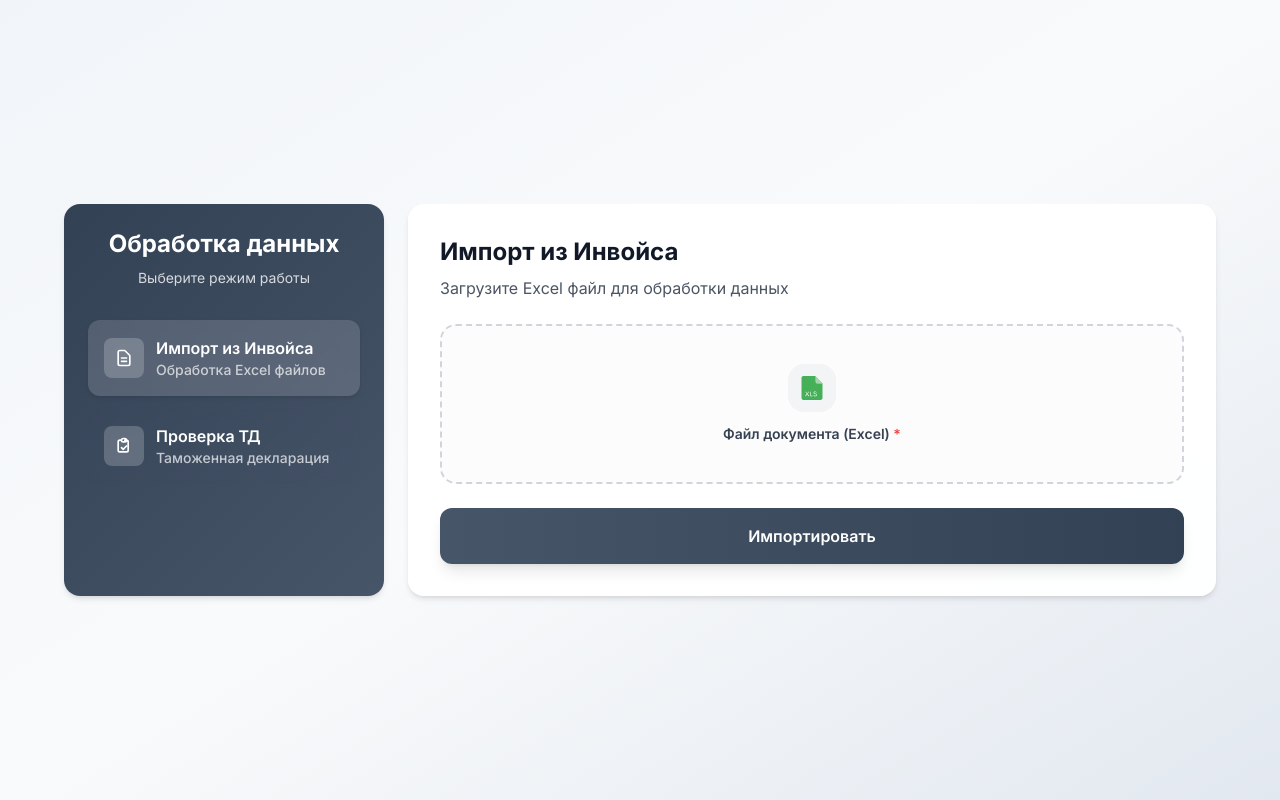
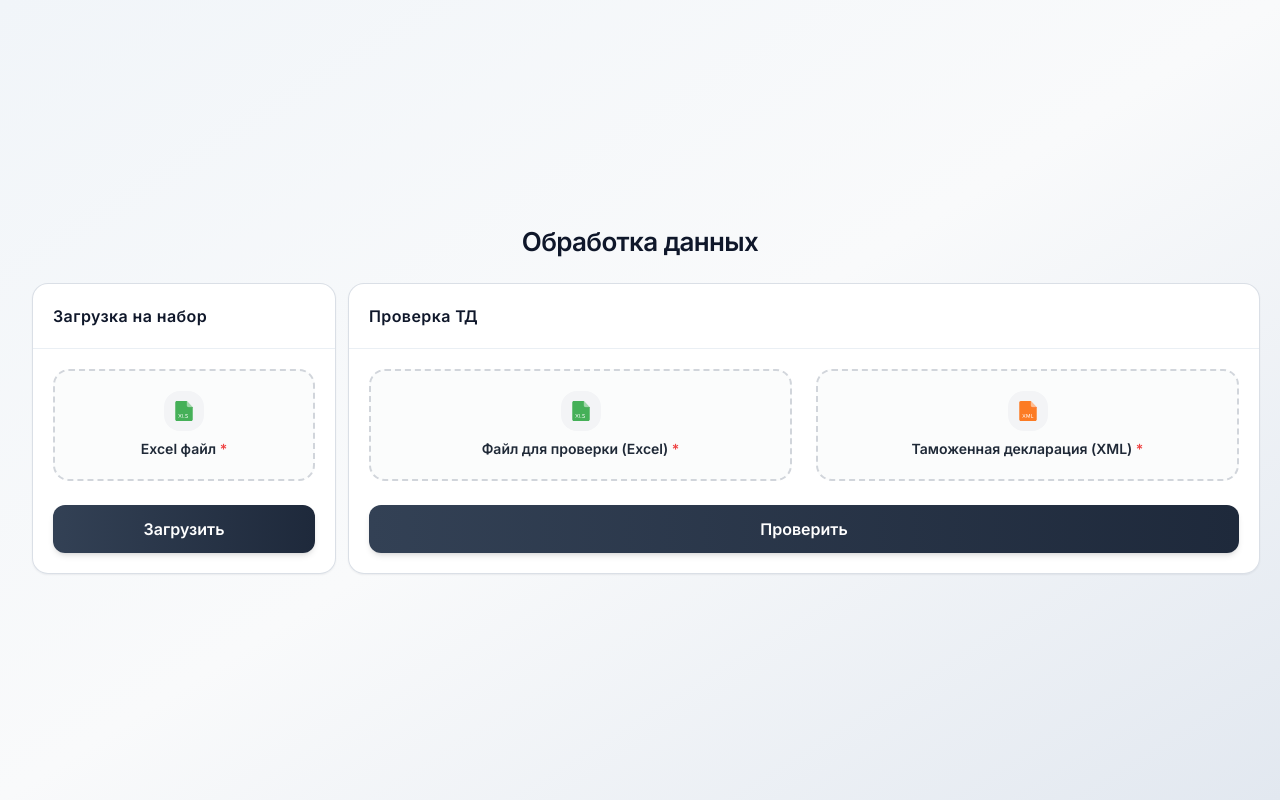
Before and after one commit to Wooodyy/mappingdata, a FastAPI app: page / in a window 1280 px wide. Run offline with FastAPI, Linux system fonts and the light colour scheme; some libraries are stand-ins or nearby versions.

Commit message:
update project

```diff
--- a/src/processors/unified.py
+++ b/src/processors/unified.py
@@ -196,7 +196,8 @@ def process_unified(file_content: bytes, CON_NUMBER: str = None) -> dict:
                 "Код ТН ВЭД": str(row.get('Unnamed: 1', '')).strip()[:6] if pd.notna(row.get('Unnamed: 1')) else '',
                 "Коммерческое описание товара": str(row.get('Unnamed: 2', '')).strip() if pd.notna(row.get('Unnamed: 2')) else '',
                 "Признак товара, свободного от применения запретов и ограничений (всегда 1)": 1,
-                "Информация об упаковке (0-БЕЗ, 1 С)": 1 if (weight_brutto > weight_netto) else 0,
+                "Информация об упаковке (0-БЕЗ, 1 С)":
+                    0 if row.get('Unnamed: 5', '').strip() in {"NE", "NF", "NG", "PP"} else (1 if weight_brutto >= weight_netto else 0),
                 #"Кол-во штук": float(row.get('Unnamed: 3', 0)) if pd.notna(row.get('Unnamed: 3')) else 0,
                 "Количество грузовых мест": quantity_places,
                 "Вид информации об упаковке (всегда 0)": 0,
@@ -219,7 +220,7 @@ def process_unified(file_content: bytes, CON_NUMBER: str = None) -> dict:
 
             sender_name = str(row.get('Unnamed: 13', '')).strip() + (f" П/П {str(row.get('Unnamed: 15', '')).strip()}" if pd.notna(row.get('Unnamed: 15')) and str(row.get('Unnamed: 15')).strip() else "")
             sender_address = str(row.get('Unnamed: 14', '')).strip()
-            recipient_name = str(row.get('Unnamed: 16', '')).strip() + (f" ДЛЯ {str(row.get('Unnamed: 18', '')).strip()}" if pd.notna(row.get('Unnamed: 18')) and str(row.get('Unnamed: 18')).strip() else "")
+            recipient_name = str(row.get('Unnamed: 16', '')).strip() + (f" П/П {str(row.get('Unnamed: 18', '')).strip()}" if pd.notna(row.get('Unnamed: 18')) and str(row.get('Unnamed: 18')).strip() else "")
             recipient_address = str(row.get('Unnamed: 17', '')).strip()
 
             # Сохраняем информацию об отправителе и получателе для каждого контейнера
--- a/templates/upload.html
+++ b/templates/upload.html
@@ -19,6 +19,19 @@
       };
     </script>
     <style>
+      /* Base typography / rendering */
+      html {
+        text-rendering: optimizeLegibility;
+        -webkit-font-smoothing: antialiased;
+        -moz-osx-font-smoothing: grayscale;
+        font-feature-settings: "cv02", "cv03", "cv04", "cv11";
+      }
+
+      body {
+        line-height: 1.5;
+        color: #0f172a;
+      }
+
       .autocomplete-wrap { position: relative; }
       .suggestion-layer {
         position: absolute;
@@ -57,52 +70,17 @@
       .card-shadow { box-shadow: 0 4px 6px -1px rgba(0, 0, 0, 0.1), 0 2px 4px -1px rgba(0, 0, 0, 0.06); }
       .pulse-animation { animation: pulse 2s cubic-bezier(0.4, 0, 0.6, 1) infinite; }
 
-      /* Professional sidebar design with muted colors */
-      .sidebar-nav {
-        background: linear-gradient(135deg, #334155 0%, #475569 100%);
-        backdrop-filter: blur(20px);
-        border-radius: 16px;
-        box-shadow: 0 4px 6px -1px rgba(0, 0, 0, 0.1), 0 2px 4px -1px rgba(0, 0, 0, 0.06);
+      /* Strict layout helpers */
+      .card-surface {
+        background: rgba(255, 255, 255, 0.985);
+        border: 1px solid rgba(148, 163, 184, 0.35);
+        backdrop-filter: none;
       }
 
-      .nav-item {
-        backdrop-filter: blur(10px);
-        transition: all 0.2s ease-in-out;
-      }
-
-      .nav-item.active {
-        background: rgba(255, 255, 255, 0.15);
-        box-shadow: 0 2px 4px rgba(0, 0, 0, 0.1);
-      }
-
-      .nav-item:hover:not(.active) {
-        background: rgba(255, 255, 255, 0.08);
-      }
-
-      /* Smooth content transitions without jerky movement */
-      .content-container {
-        min-height: 500px;
-      }
-
-      .main-content {
-        min-height: auto;
-        height: fit-content;
-      }
-
-      .mode-content {
-        display: none;
-        opacity: 0;
-        transition: opacity 0.25s ease-in-out;
-      }
-
-      .mode-content.active {
-        display: block;
-        opacity: 1;
-      }
-
-      /* Fade-in animation for smooth appearance */
-      .mode-content.active {
-        animation: fadeIn 0.25s ease-in-out;
+      /* Tidy focus ring for keyboard navigation */
+      .focus-ring:focus-visible {
+        outline: 3px solid rgba(59, 130, 246, 0.35);
+        outline-offset: 3px;
       }
 
       @keyframes fadeIn {
@@ -126,6 +104,11 @@
         box-shadow: 0 10px 25px -5px rgba(0, 0, 0, 0.1), 0 4px 6px -2px rgba(0, 0, 0, 0.05);
         border-color: #3b82f6;
         background-color: rgba(59, 130, 246, 0.05);
+      }
+
+      /* Strict, subtle cards */
+      .card-shadow {
+        box-shadow: 0 1px 2px rgba(15, 23, 42, 0.06);
       }
 
       .upload-zone:hover .upload-icon-container {
@@ -222,72 +205,38 @@
     </style>
   </head>
   <body class="min-h-screen bg-gradient-to-br from-slate-100 via-gray-50 to-slate-200 font-sans">
-    <div class="min-h-screen flex items-center justify-center p-4 sm:p-6 lg:p-8">
-      <main class="w-full max-w-6xl">
-        <div class="flex gap-6">
-          <!-- Сайдбар навигации -->
-          <div class="sidebar-nav w-80 p-6 flex-shrink-0">
-            <div class="text-center mb-8">
-              <h1 class="text-2xl font-bold text-white mb-2">
-                Обработка данных
-              </h1>
-              <p class="text-white/80 text-sm">
-                Выберите режим работы
-              </p>
+    <div class="min-h-screen flex items-center justify-center px-4 sm:px-6 lg:px-8 py-10 overflow-y-auto">
+      <main class="w-full max-w-7xl mx-auto">
+        <header class="mb-4 sm:mb-6 text-center">
+          <h1 class="text-2xl sm:text-[26px] font-semibold text-slate-900 tracking-tight leading-tight">
+            Обработка данных
+          </h1>
+        </header>
+
+        <div class="grid grid-cols-1 sm:grid-cols-[25%_75%] gap-3 items-start">
+          <!-- Карточка 1: Загрузка на набор -->
+          <section class="card-surface rounded-2xl card-shadow overflow-hidden">
+            <div class="p-4 sm:p-5 border-b border-slate-200/70">
+              <h2 class="text-base font-semibold text-slate-900 tracking-wide">Загрузка на набор</h2>
             </div>
-
-            <nav class="space-y-3">
-              <button id="mode1Btn" class="nav-item active w-full text-left p-4 rounded-xl text-white font-medium flex items-center gap-3 group">
-                <div class="w-10 h-10 bg-white/20 rounded-lg flex items-center justify-center group-hover:bg-white/30 transition-colors">
-                  <svg class="w-5 h-5" fill="none" stroke="currentColor" viewBox="0 0 24 24">
-                    <path stroke-linecap="round" stroke-linejoin="round" stroke-width="2" d="M9 12h6m-6 4h6m2 5H7a2 2 0 01-2-2V5a2 2 0 012-2h5.586a1 1 0 01.707.293l5.414 5.414a1 1 0 01.293.707V19a2 2 0 01-2 2z"/>
-                  </svg>
-                </div>
-                <div>
-                  <div class="font-semibold">Импорт из Инвойса</div>
-                  <div class="text-white/70 text-sm">Обработка Excel файлов</div>
-                </div>
-              </button>
-
-              <button id="mode2Btn" class="nav-item w-full text-left p-4 rounded-xl text-white font-medium flex items-center gap-3 group">
-                <div class="w-10 h-10 bg-white/20 rounded-lg flex items-center justify-center group-hover:bg-white/30 transition-colors">
-                  <svg class="w-5 h-5" fill="none" stroke="currentColor" viewBox="0 0 24 24">
-                    <path stroke-linecap="round" stroke-linejoin="round" stroke-width="2" d="M9 5H7a2 2 0 00-2 2v10a2 2 0 002 2h8a2 2 0 002-2V7a2 2 0 00-2-2h-2M9 5a2 2 0 002 2h2a2 2 0 002-2M9 5a2 2 0 012-2h2a2 2 0 012 2m-6 9l2 2 4-4"/>
-                  </svg>
-                </div>
-                <div>
-                  <div class="font-semibold">Проверка ТД</div>
-                  <div class="text-white/70 text-sm">Таможенная декларация</div>
-                </div>
-              </button>
-            </nav>
-          </div>
-
-          <!-- Основной контент -->
-          <div class="flex-1 bg-white/95 backdrop-blur-sm rounded-2xl card-shadow overflow-hidden">
-            <div class="main-content p-8"> <!-- Added main-content class for auto height -->
-              <!-- Режим 1: Импорт из Инвойса -->
-              <div id="mode1Panel" class="mode-content active">
-                   <div class="mb-6">
-                     <h2 class="text-2xl font-bold text-gray-900 mb-2">Импорт из Инвойса</h2>
-                     <p class="text-gray-600">Загрузите Excel файл для обработки данных</p>
-                   </div>
-
-                   <form id="uploadForm" action="/upload" method="post" enctype="multipart/form-data" class="space-y-6" novalidate>
+            <div class="p-4 sm:p-5">
+              <form id="uploadForm" action="/upload" method="post" enctype="multipart/form-data" class="space-y-6 mb-0" novalidate>
 
               <div class="space-y-2">
                 <div id="uploadWrapper" class="relative">
-                   <label id="uploadZone" for="file" class="upload-zone flex flex-col items-center justify-center gap-3 border-2 border-dashed border-gray-300 rounded-2xl p-6 cursor-pointer bg-gray-50/50 h-40" tabindex="0">
-                     <div class="upload-icon-container w-12 h-12 bg-gray-100 rounded-2xl flex items-center justify-center">
-                      <img id="uploadIcon" class="w-6 h-6" src="/assets/excel-icon.svg" alt="Excel icon">
+                   <label id="uploadZone" for="file" class="upload-zone focus-ring flex flex-col items-center justify-center gap-2 border-2 border-dashed border-gray-300 rounded-2xl px-4 py-4 cursor-pointer bg-gray-50/60 h-28" tabindex="0">
+                     <div class="upload-icon-container w-10 h-10 bg-gray-100 rounded-2xl flex items-center justify-center">
+                      <img id="uploadIcon" class="w-5 h-5" src="/assets/excel-icon.svg" alt="Excel icon">
                     </div>
 
                     <div class="text-center">
-                      <div id="uploadText" class="text-sm font-semibold text-gray-700">Файл документа (Excel) <span class="text-red-500">*</span></div>
+                      <div id="uploadText" class="text-sm font-semibold text-gray-800">
+                        Excel файл <span class="text-red-500">*</span>
+                      </div>
                     </div>
                   </label>
 
-                  <div id="fileView" class="file-uploaded-view hidden relative rounded-2xl p-4 h-40 flex items-center">
+                  <div id="fileView" class="file-uploaded-view hidden relative rounded-2xl p-3.5 h-28 flex items-center">
                     <div class="flex items-center justify-between gap-3 w-full">
                       <div class="flex items-center gap-3 min-w-0">
                         <div class="file-icon-container w-10 h-10 rounded-xl flex items-center justify-center flex-shrink-0">
@@ -313,40 +262,39 @@
               </div>
 
               <div class="pt-0 mt-auto">
-                <button id="submitBtn" type="submit" class="w-full inline-flex items-center justify-center gap-3 bg-gradient-to-r from-slate-600 to-slate-700 hover:from-slate-700 hover:to-slate-800 text-white font-semibold px-6 py-4 rounded-xl disabled:opacity-60 disabled:cursor-not-allowed transition-all duration-200 shadow-lg hover:shadow-xl">
+                <button id="submitBtn" type="submit" class="w-full focus-ring inline-flex items-center justify-center gap-3 bg-gradient-to-r from-slate-700 to-slate-800 hover:from-slate-800 hover:to-slate-900 text-white font-semibold px-5 py-3 rounded-xl disabled:opacity-60 disabled:cursor-not-allowed transition-all duration-200 shadow-md hover:shadow-lg">
                   <svg id="btnSpinner" class="w-5 h-5 hidden pulse-animation" viewBox="0 0 24 24" fill="none" stroke="currentColor">
                     <circle cx="12" cy="12" r="10" stroke-width="3" stroke="currentColor"/>
                   </svg>
-                      Импортировать
+                      Загрузить
                     </button>
                   </form>
                 </div>
 
-              </div>
+              </section>
 
-              <!-- Режим 2: Сравнение данных -->
-              <div id="mode2Panel" class="mode-content">
-                  <div class="mb-6">
-                    <h2 class="text-2xl font-bold text-gray-900 mb-2">Сравнение данных</h2>
-                    <p class="text-gray-600">Сравните инвойс с таможенной декларацией</p>
-                  </div>
-
-                  <form id="compareForm" action="/compare" method="post" enctype="multipart/form-data" class="space-y-6" novalidate>
+          <!-- Карточка 2: Проверка ТД -->
+          <section class="card-surface rounded-2xl card-shadow overflow-hidden">
+            <div class="p-4 sm:p-5 border-b border-slate-200/70">
+              <h2 class="text-base font-semibold text-slate-900 tracking-wide">Проверка ТД</h2>
+            </div>
+            <div class="p-4 sm:p-5">
+              <form id="compareForm" action="/compare" method="post" enctype="multipart/form-data" class="space-y-6 mb-0" novalidate>
 
                     <!-- Файлы для сравнения -->
                     <div class="grid grid-cols-1 md:grid-cols-2 gap-6">
                   <!-- Инвойс (левый столбец) -->
                   <div class="space-y-2">
                     <div id="invoiceWrapper2" class="relative">
-                      <label id="invoiceZone2" for="invoiceFile" class="upload-zone flex flex-col items-center justify-center gap-3 border-2 border-dashed border-gray-300 rounded-2xl p-6 cursor-pointer bg-gray-50/50 h-40" tabindex="0">
-                        <div class="upload-icon-container w-12 h-12 bg-gray-100 rounded-2xl flex items-center justify-center">
-                          <img class="w-6 h-6" src="/assets/excel-icon.svg" alt="Excel icon">
+                      <label id="invoiceZone2" for="invoiceFile" class="upload-zone focus-ring flex flex-col items-center justify-center gap-2 border-2 border-dashed border-gray-300 rounded-2xl px-4 py-4 cursor-pointer bg-gray-50/60 h-28" tabindex="0">
+                        <div class="upload-icon-container w-10 h-10 bg-gray-100 rounded-2xl flex items-center justify-center">
+                          <img class="w-5 h-5" src="/assets/excel-icon.svg" alt="Excel icon">
                         </div>
                         <div class="text-center">
-                          <div class="text-sm font-semibold text-gray-700">Инвойс (Excel) <span class="text-red-500">*</span></div>
+                          <div class="text-sm font-semibold text-gray-800">Файл для проверки (Excel) <span class="text-red-500">*</span></div>
                         </div>
                       </label>
-                      <div id="invoiceView2" class="file-uploaded-view hidden relative rounded-2xl p-4 h-40 flex items-center">
+                      <div id="invoiceView2" class="file-uploaded-view hidden relative rounded-2xl p-3.5 h-28 flex items-center">
                         <div class="flex items-center justify-between gap-3 w-full">
                           <div class="flex items-center gap-3 min-w-0">
                             <div class="file-icon-container w-10 h-10 rounded-xl flex items-center justify-center flex-shrink-0">
@@ -371,15 +319,15 @@
                   <!-- Таможенная декларация (правый столбец) -->
                   <div class="space-y-2">
                     <div id="declWrapper2" class="relative">
-                      <label id="declZone2" for="declFile" class="upload-zone flex flex-col items-center justify-center gap-3 border-2 border-dashed border-gray-300 rounded-2xl p-6 cursor-pointer bg-gray-50/50 h-40" tabindex="0">
-                        <div class="upload-icon-container w-12 h-12 bg-gray-100 rounded-2xl flex items-center justify-center">
-                          <img class="w-6 h-6" src="/assets/xml-icon.svg" alt="XML icon">
+                      <label id="declZone2" for="declFile" class="upload-zone focus-ring flex flex-col items-center justify-center gap-2 border-2 border-dashed border-gray-300 rounded-2xl px-4 py-4 cursor-pointer bg-gray-50/60 h-28" tabindex="0">
+                        <div class="upload-icon-container w-10 h-10 bg-gray-100 rounded-2xl flex items-center justify-center">
+                          <img class="w-5 h-5" src="/assets/xml-icon.svg" alt="XML icon">
                         </div>
                         <div class="text-center">
-                          <div class="text-sm font-semibold text-gray-700">Таможенная декларация (XML) <span class="text-red-500">*</span></div>
+                          <div class="text-sm font-semibold text-gray-800">Таможенная декларация (XML) <span class="text-red-500">*</span></div>
                         </div>
                       </label>
-                      <div id="declView2" class="file-uploaded-view hidden relative rounded-2xl p-4 h-40 flex items-center">
+                      <div id="declView2" class="file-uploaded-view hidden relative rounded-2xl p-3.5 h-28 flex items-center">
                         <div class="flex items-center justify-between gap-3 w-full">
                           <div class="flex items-center gap-3 min-w-0">
                             <div class="file-icon-container w-10 h-10 rounded-xl flex items-center justify-center flex-shrink-0">
@@ -403,7 +351,7 @@
                 </div>
 
                     <div class="pt-0">
-                      <button id="compareSubmit" type="submit" class="w-full inline-flex items-center justify-center gap-3 bg-gradient-to-r from-slate-600 to-slate-700 hover:from-slate-700 hover:to-slate-800 text-white font-semibold px-6 py-4 rounded-xl disabled:opacity-60 disabled:cursor-not-allowed shadow-lg hover:shadow-xl">
+                      <button id="compareSubmit" type="submit" class="w-full focus-ring inline-flex items-center justify-center gap-3 bg-gradient-to-r from-slate-700 to-slate-800 hover:from-slate-800 hover:to-slate-900 text-white font-semibold px-5 py-3 rounded-xl disabled:opacity-60 disabled:cursor-not-allowed shadow-md hover:shadow-lg">
                         <svg id="compareSpinner" class="w-5 h-5 hidden pulse-animation" viewBox="0 0 24 24" fill="none" stroke="currentColor">
                           <circle cx="12" cy="12" r="10" stroke-width="3" stroke="currentColor"/>
                         </svg>
@@ -413,10 +361,8 @@
 
                     <div id="compareResult" class="hidden mt-4 text-sm text-gray-800 bg-blue-50 border border-blue-200 rounded-xl p-4"></div>
                   </form>
-                </div>
-              </div>
             </div>
-          </div>
+          </section>
         </div>
       </main>
 
@@ -429,7 +375,6 @@
             <div class="text-gray-700 font-semibold">Загрузка файла...</div>
           </div>
         </div>
-      </main>
     </div>
 
 
@@ -453,12 +398,6 @@
       const loading = document.getElementById("loading");
       const notification = document.getElementById("notification");
       const notificationInner = document.getElementById("notificationInner");
-
-      // Tabs (toggle locally without navigation)
-      const mode1Btn = document.getElementById("mode1Btn");
-      const mode2Btn = document.getElementById("mode2Btn");
-      const mode1Panel = document.getElementById("mode1Panel");
-      const mode2Panel = document.getElementById("mode2Panel");
 
       // Compare elements
       const compareForm = document.getElementById("compareForm");
@@ -516,29 +455,6 @@
         loading.classList.toggle("hidden", !on);
       }
 
-      function setActiveMode(mode) {
-        const panels = document.querySelectorAll('.mode-content');
-        panels.forEach(panel => {
-          panel.classList.remove('active');
-        });
-
-        // Обновляем кнопки навигации
-        const buttons = document.querySelectorAll('.nav-item');
-        buttons.forEach(btn => btn.classList.remove('active'));
-
-        if (mode === 1) {
-          mode1Btn.classList.add("active");
-          if (mode1Panel) {
-            mode1Panel.classList.add('active');
-          }
-        } else {
-          mode2Btn.classList.add("active");
-          if (mode2Panel) {
-            mode2Panel.classList.add('active');
-          }
-        }
-      }
-
       async function submitCompareForm(e) {
         e.preventDefault();
         if (!compareForm) return;
@@ -594,31 +510,6 @@
         }
       }
 
-
-
-
-      // Intercept nav to toggle panels without leaving the page
-      if (mode1Btn && mode2Btn) {
-        mode1Btn.addEventListener("click", (e) => {
-          e.preventDefault();
-          setActiveMode(1);
-        });
-        mode2Btn.addEventListener("click", (e) => {
-          e.preventDefault();
-          setActiveMode(2);
-        });
-      }
-
-      // Принудительная инициализация режима 1 при загрузке
-      document.addEventListener('DOMContentLoaded', function() {
-        // Ensure mode 1 is active by default
-        if (mode1Panel && mode2Panel) {
-          mode2Panel.classList.remove('active');
-          mode1Panel.classList.add('active');
-          mode1Btn.classList.add('active');
-          mode2Btn.classList.remove('active');
-        }
-      });
 
       if (compareForm) {
         compareForm.addEventListener("submit", submitCompareForm);
```
Also changed, not shown: src/compare/unified_compare.py (+80 -18 lines), templates/table.html (+46 -12 lines).
